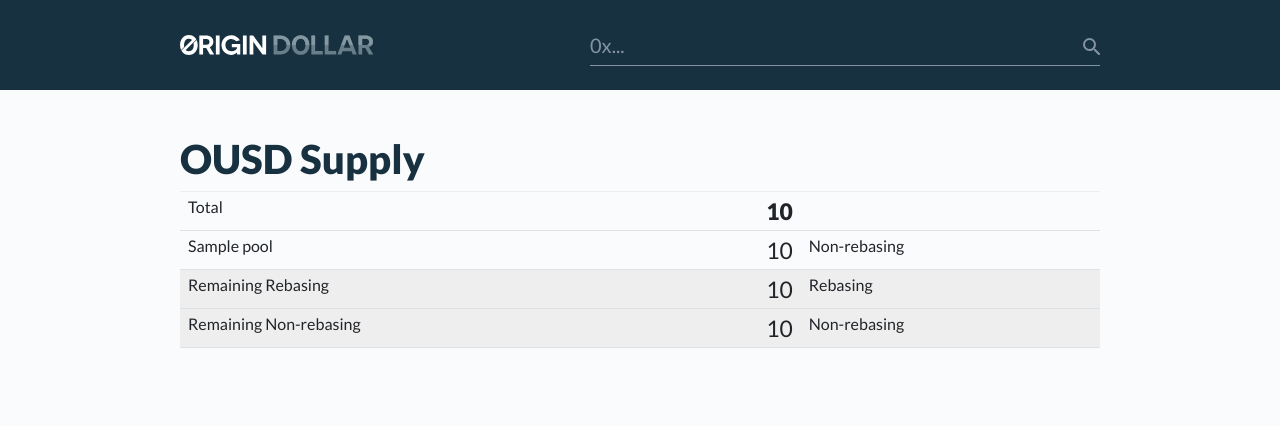
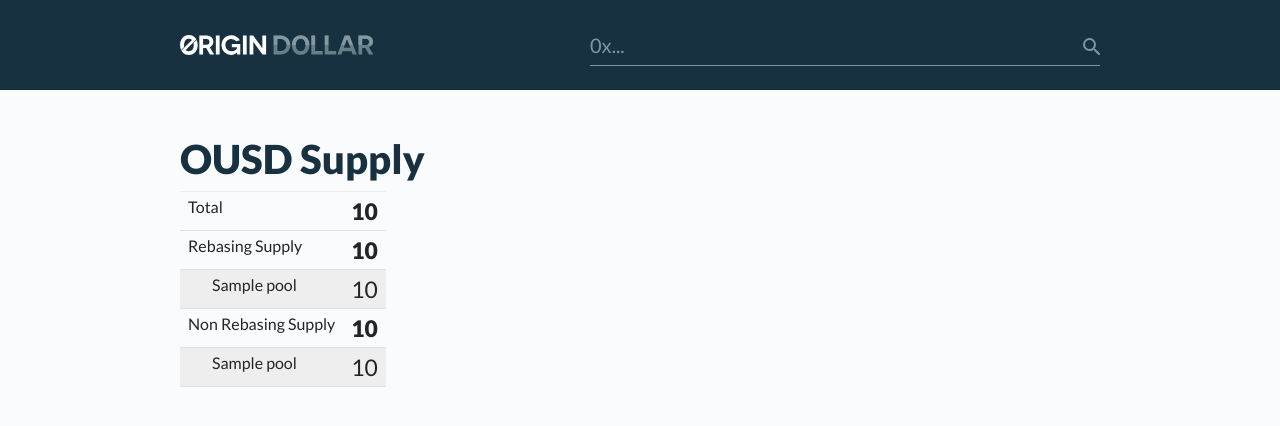
Before and after one commit to OriginProtocol/ousd-analytics, a Django app: template eagleproject/core/templates/supply.html in a window 1280 px wide. Shown: the top 426 px of the page. Run offline with Django 3.2, Linux system fonts and the light colour scheme; the template is opened without the code that fills it: most values are stand-ins (such as "Sample title", 1, 10 or a date in 2020); parts of the project's set-up code (start-up, migrations or seed data) failed here and were passed over; some libraries are stand-ins or nearby versions.

Commit message:
APY and supply page tweaks

```diff
--- a/eagleproject/core/blockchain/addresses.py
+++ b/eagleproject/core/blockchain/addresses.py
@@ -47,6 +47,7 @@ STRAT3POOL = "0x3c5fe0a3922777343cbd67d3732fcdc9f2fa6f2f"
 STRATCONVEX1 = "0xea2ef2e2e5a749d4a66b41db9ad85a38aa264cb3"
 
 OUSD_USDT_UNISWAP = "0xcc01d9d54d06b6a0b6d09a9f79c3a6438e505f71"
+OUSD_USDT_UNISWAP_V3 = "0x129360c964e2E13910d603043F6287E5e9383374"
 OUSD_USDT_SUSHI = "0xe4455fdec181561e9ffe909dde46aaeaedc55283"
 SNOWSWAP = "0x7c2fa8c30db09e8b3c147ac67947829447bf07bd"
 
--- a/eagleproject/core/templates/supply.html
+++ b/eagleproject/core/templates/supply.html
@@ -13,29 +13,31 @@
 
 <h1>OUSD Supply</h1>
 
-<table class="table">
+<table class="table" style="width:auto">
     <tr>
         <td>Total</td>
         <td class="text-right big"><strong>{{s.reported_supply|floatformat:0}}</strong></td>
-        <td></td>
     </tr>
-    {% for pool in pools %}
     <tr>
-        <td>{{pool.name}}</td>
+        <td>Rebasing Supply</td>
+        <td class="text-right big"><strong>{{s.rebasing_reported_supply|floatformat:0}}</strong></td>
+    </tr>
+    {% for pool in rebasing_pools %}
+    <tr class="grey">
+        <td style="padding-left:2em">{{pool.name}}</td>
         <td class="text-right big">{{pool.amount|floatformat:0}}</td>
-        <td>{% if pool.is_rebasing %}Rebasing{% else %}Non-rebasing{% endif %}</td>
     </tr>
     {% endfor %}
+    <tr>
+        <td>Non Rebasing Supply</td>
+        <td class="text-right big"><strong>{{s.non_rebasing_supply|floatformat:0}}</strong></td>
+    </tr>
+    {% for pool in non_rebasing_pools %}
     <tr class="grey">
-        <td>Remaining Rebasing</td>
-        <td class="text-right big">{{other_rebasing|floatformat:0}}</td>
-        <td>Rebasing</td>
+        <td style="padding-left:2em">{{pool.name}}</td>
+        <td class="text-right big">{{pool.amount|floatformat:0}}</td>
     </tr>
-    <tr class="grey">
-        <td>Remaining Non-rebasing</td>
-        <td class="text-right big">{{other_non_rebasing|floatformat:0}}</td>
-        <td>Non-rebasing</td>
-    </tr>
+    {% endfor %}
 </table>
 
 
--- a/eagleproject/core/views.py
+++ b/eagleproject/core/views.py
@@ -196,7 +196,8 @@ def apr_index(request):
 
 def supply(request):
     [pools, totals_by_rebasing, other_rebasing, other_non_rebasing, s] = calculate_snapshot_data()
-
+    rebasing_pools = [x for x in pools if x['is_rebasing']]
+    non_rebasing_pools = [x for x in pools if x['is_rebasing'] == False]
     #return _cache(30, render(request, "supply.html", locals()))
     return render(request, "supply.html", locals())
 
```
Also changed, not shown: eagleproject/core/blockchain/harvest/snapshots.py (+6 -6 lines), eagleproject/core/models.py (+8 -0 lines), eagleproject/core/templates/apr_index.html (+5 -5 lines).
